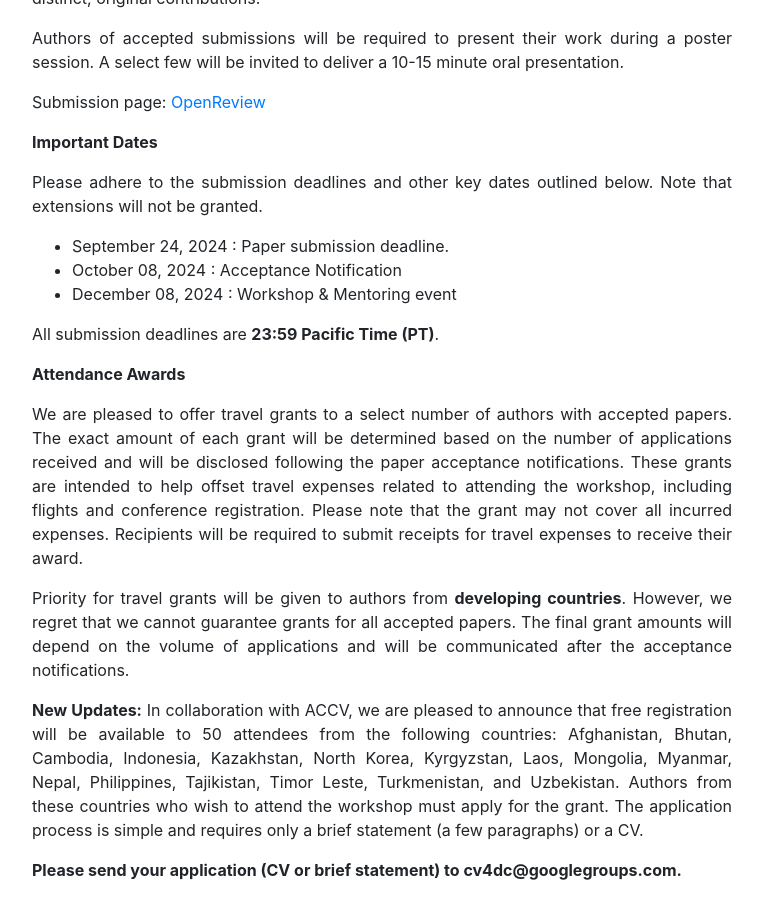
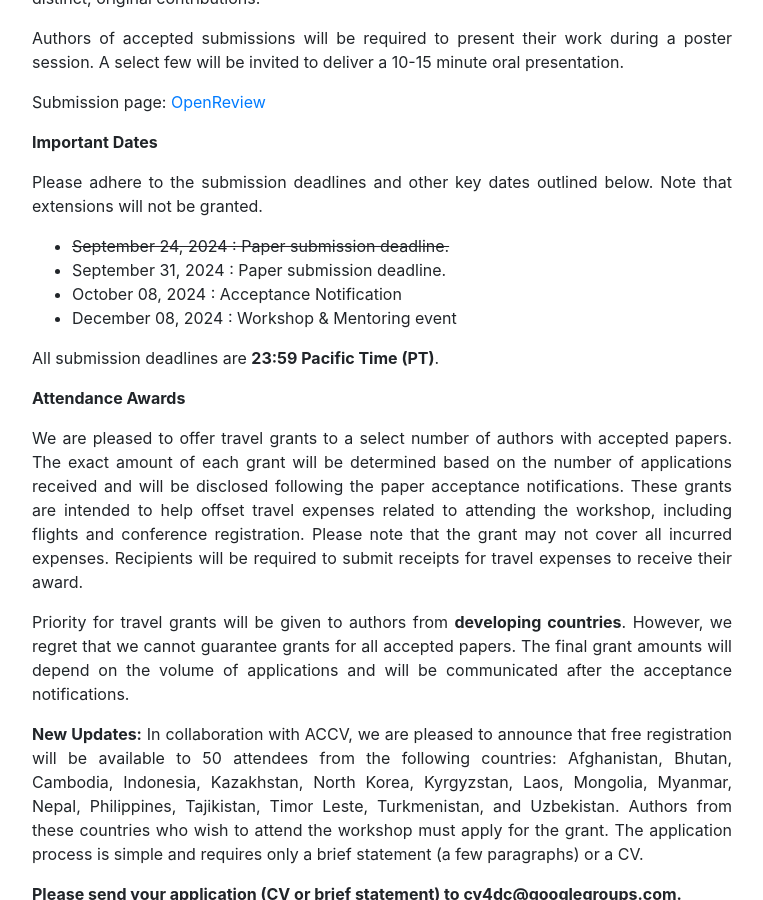
Before and after one commit to cv4dc/cv4dc.github.io, a Jekyll site: the page built from 2024/call-for-papers.md, in a window 1280 px wide and 900 px high, scrolled down 1954 px. Shown: the whole window, without its empty margins (68-831 px from the left). Built offline with Jekyll 4.4.1, drawn with Linux system fonts in a browser that asks for light colours; nearby versions of some CDN libraries; comment, search, counter and statistics services are not loaded.

Commit message:
Update call-for-papers.md

```diff
--- a/2024/call-for-papers.md
+++ b/2024/call-for-papers.md
@@ -63,7 +63,8 @@ Submission page: [OpenReview](https://openreview.net/group?id=ACCV/2024/Workshop
 
 Please adhere to the submission deadlines and other key dates outlined below. Note that extensions will not be granted.
 
-- September 24, 2024 : Paper submission deadline.
+- ~~September 24, 2024 : Paper submission deadline.~~
+- September 31, 2024 : Paper submission deadline.
 - October 08, 2024 : Acceptance Notification
 - December 08, 2024 : Workshop & Mentoring event
 
```
